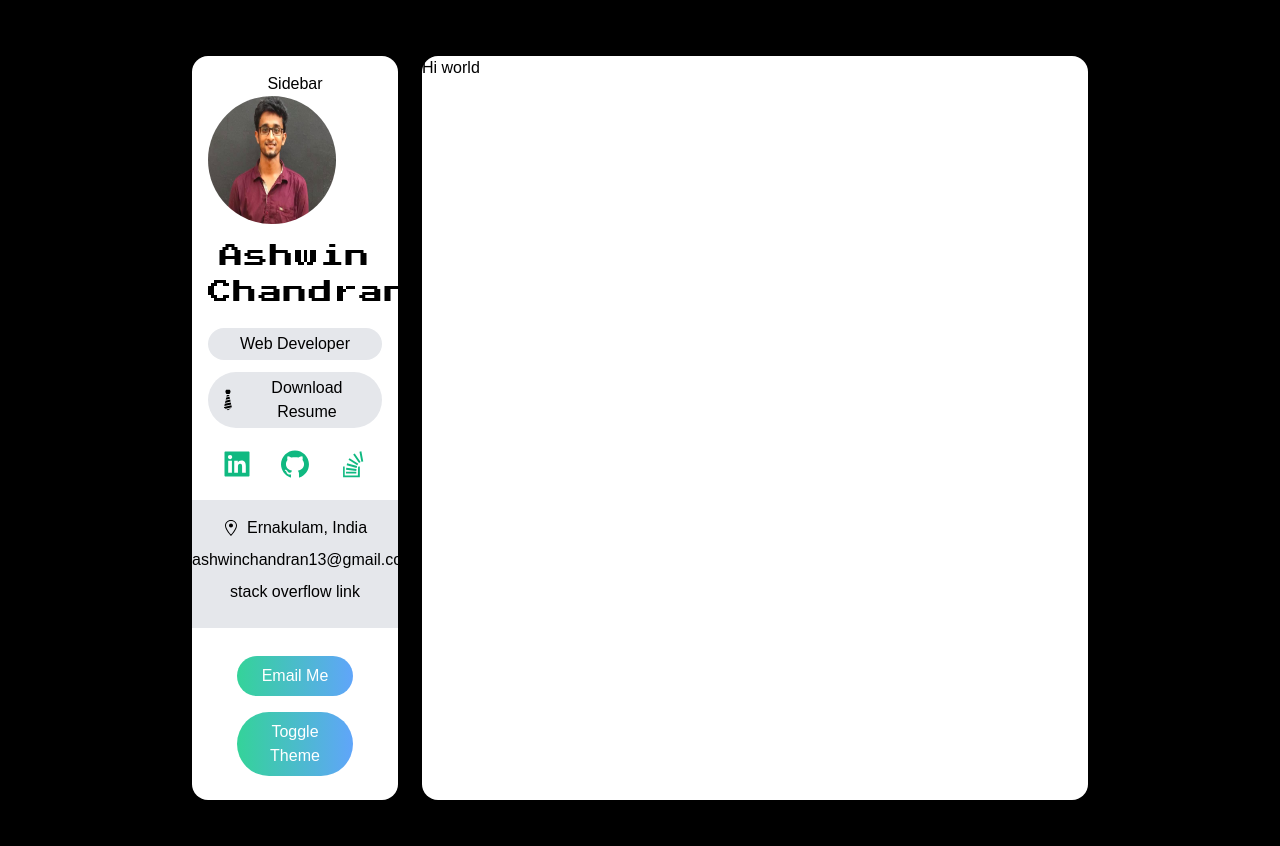
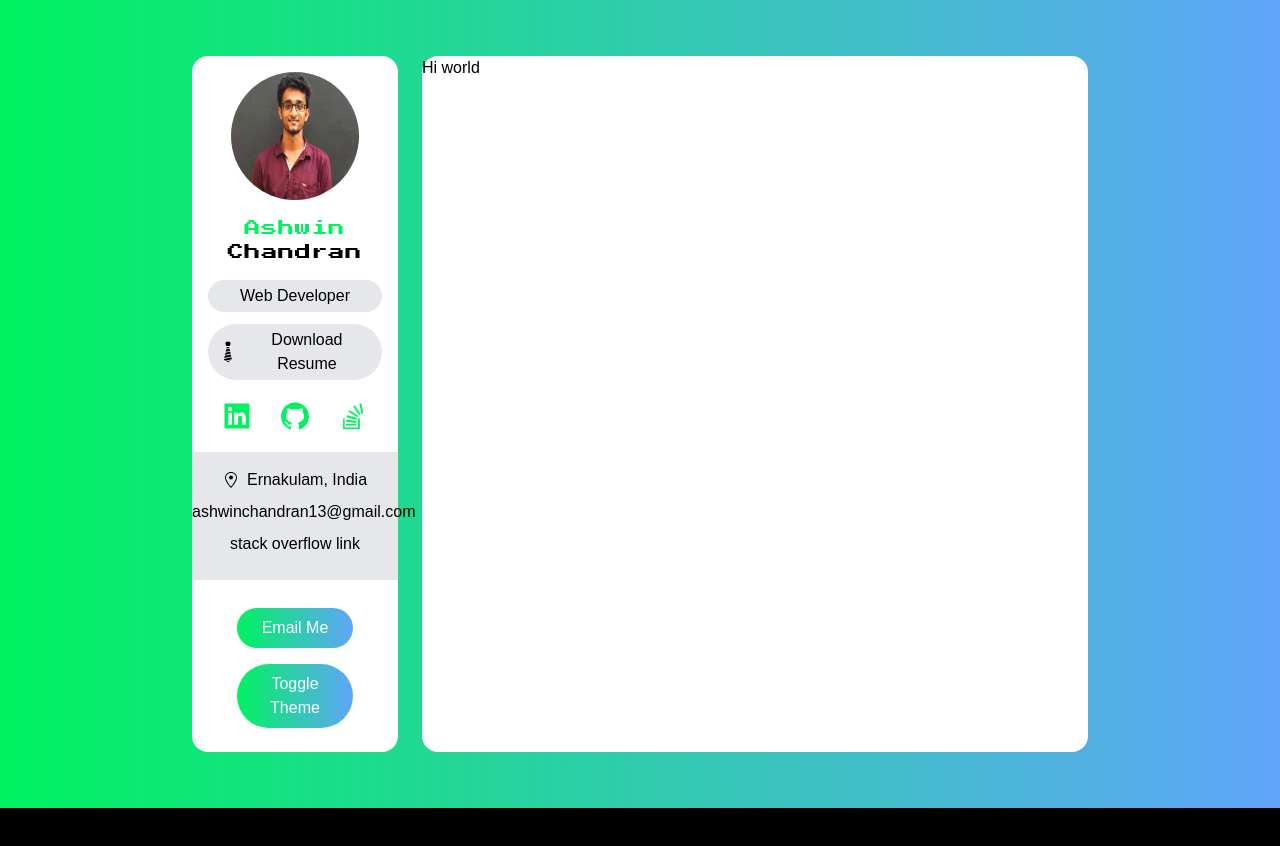
Before and after one commit to ashwinchandran13/portfolio, a Next.js app: page / in a window 1280 px wide. Shown: the top 846 px of the page. After the commit the page ends 808 px from the top, so only its background shows below. Built offline with nearby package versions, Linux system fonts and the light colour scheme.

Commit message:
fix: styling changes

```diff
--- a/components/sidebar.tsx
+++ b/components/sidebar.tsx
@@ -11,10 +11,10 @@ const Sidebar = () => {
             <img
                 src={profilePic.src}
                 alt='user avatar'
-                className="w-32 h-32 rounded-full"
+                className="w-32 h-32 mx-auto rounded-full"
             />
-            <h3 className='my-4 text-2xl font-medium tracking-wider'>
-                <span className='font-pressstart2p'>Ashwin Chandran</span>
+            <h3 className='my-4 font-medium tracking-wider text-2 xl font-pressstart2p'>
+                <span className='text-green'>Ashwin </span>Chandran
             </h3>
             <p className='px-2 py-1 bg-gray-200 rounded-full'>
                 Web Developer
@@ -26,7 +26,7 @@ const Sidebar = () => {
             </a>
 
             {/* social icon */}
-            <div className='flex justify-around w-9/12 mx-auto my-5 text-green-500 md:w-full'>
+            <div className='flex justify-around w-9/12 mx-auto my-5 text-green md:w-full'>
                 <a href="">
                     <AiFillLinkedin className='w-8 h-8 cursor-pointer'/>
                 </a>
@@ -47,8 +47,11 @@ const Sidebar = () => {
                 <p className='my-2'>stack overflow link</p>
             </div>
             {/* Email button */}
-            <button className='w-8/12 px-5 py-2 my-2 text-white rounded-full bg-gradient-to-r from-green-400 to-blue-400'>Email Me</button>
-            <button className='w-8/12 px-5 py-2 my-2 text-white rounded-full bg-gradient-to-r from-green-400 to-blue-400'>Toggle Theme</button>
+            <button className='w-8/12 px-5 py-2 my-2 text-white rounded-full bg-gradient-to-r from-green to-blue-400 focus:outline-none'
+            onClick={() => window.open('mailto:ashwinchandran13@gmail.com')}>
+                Email Me
+            </button>
+            <button className='w-8/12 px-5 py-2 my-2 text-white rounded-full bg-gradient-to-r from-green to-blue-400'>Toggle Theme</button>
         </div>
     )
 }
--- a/pages/_app.tsx
+++ b/pages/_app.tsx
@@ -3,8 +3,8 @@ import '../styles/globals.css'
 
 function MyApp({ Component, pageProps }) {
   return (
-    <div className='grid grid-cols-12 gap-6 px-5 lg:px-48 my-14'>
-      <div className='col-span-12 p-4 text-center bg-white lg:col-span-3 rounded-2xl'>Sidebar
+    <div className='grid grid-cols-12 gap-6 px-5 lg:px-48 my-14 sm:px-20 md:px-32'>
+      <div className='col-span-12 p-4 text-center bg-white lg:col-span-3 rounded-2xl'>
         <Sidebar />
       </div>
       <div className='col-span-12 bg-white lg:col-span-9 rounded-2xl'>
--- a/pages/_document.tsx
+++ b/pages/_document.tsx
@@ -10,7 +10,7 @@ class MyDocument extends Document {
           <link rel="preconnect" href="https://fonts.gstatic.com" />
           <link href="https://fonts.googleapis.com/css2?family=Press+Start+2P&display=swap" rel="stylesheet" />
         </Head>
-        <body>
+        <body className="bg-gradient-to-r from-green to-blue-400">
           <Main />
           <NextScript />
         </body>
--- a/tailwind.config.js
+++ b/tailwind.config.js
@@ -5,7 +5,13 @@ module.exports = {
     fontFamily: {
       pressstart2p: ["'Press Start 2P'"],
     },
-    extend: {},
+    extend: {
+      colors: {
+        green: {
+          DEFAULT: '#00f260'
+        }
+      }
+    },
   },
   variants: {
     extend: {},
```
